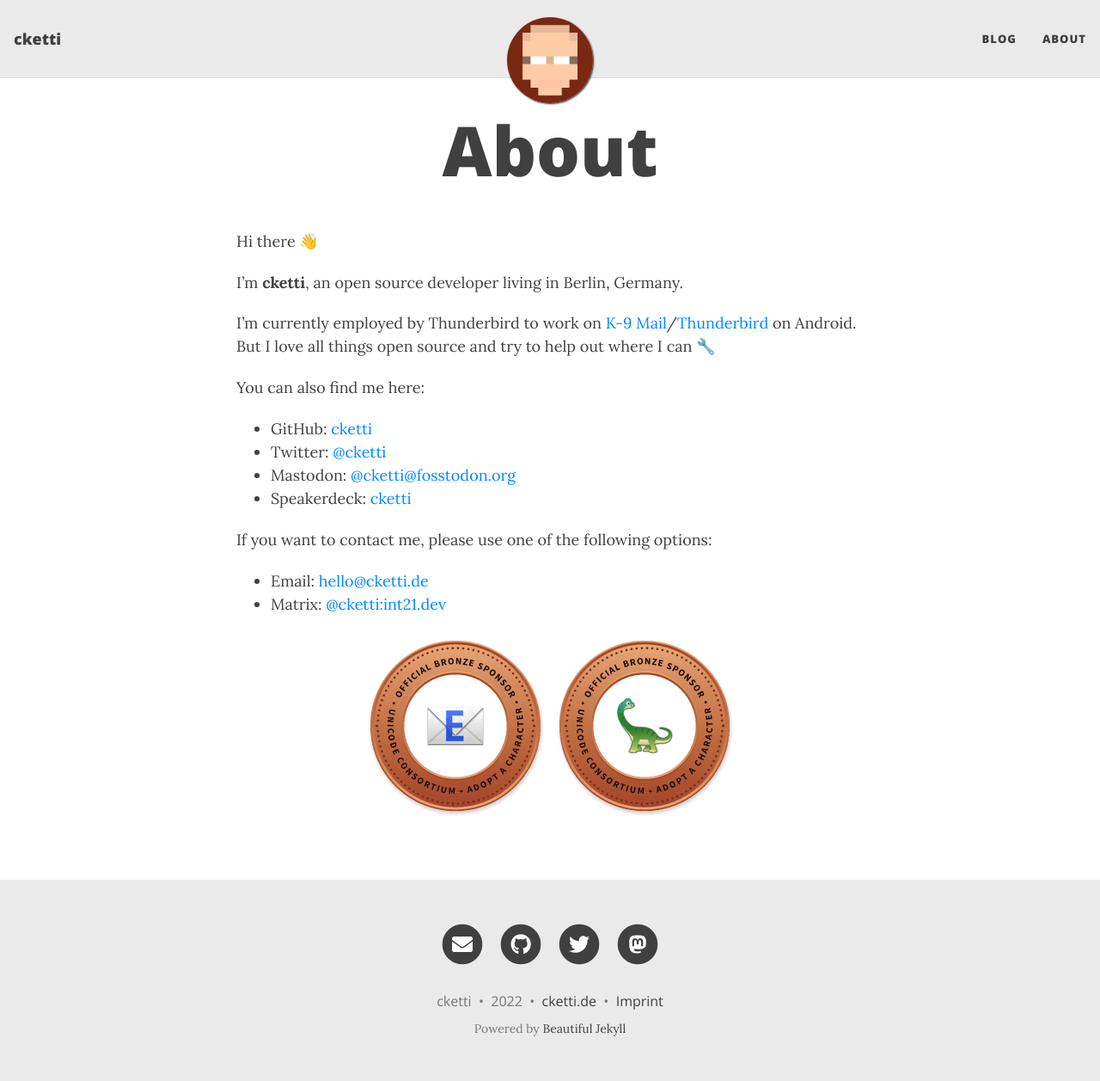
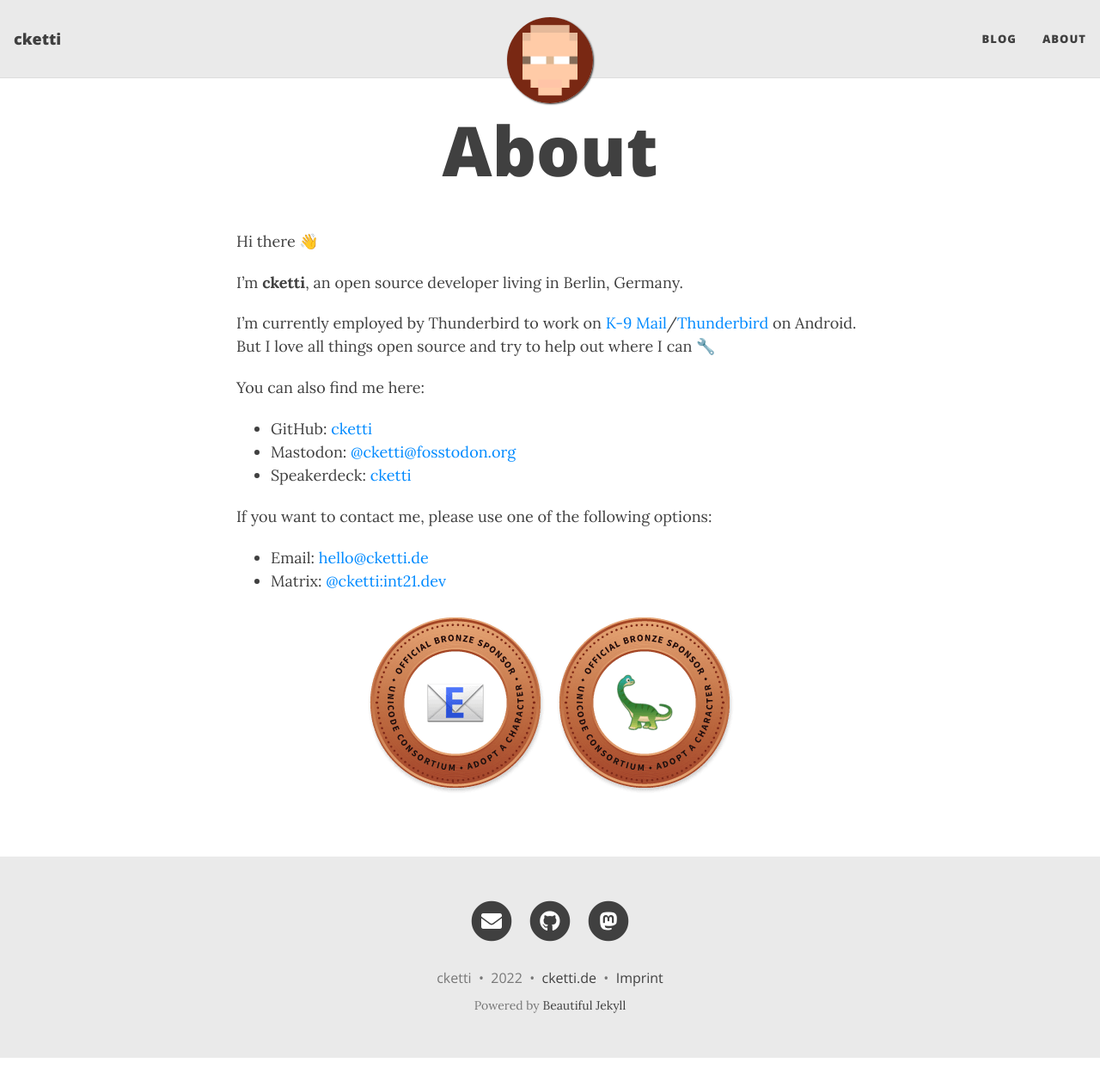
Before and after one commit to cketti/cketti.de, a Jekyll site: the page built from about.md, in a window 1280 px wide and 1257 px high. Shown: the whole window at 86% size. Built offline with Jekyll 4.4.1, drawn with Linux system fonts in a browser that asks for light colours.

Commit message:
Remove links to Twitter account

```diff
--- a/_config.yml
+++ b/_config.yml
@@ -34,7 +34,6 @@
 social-network-links:
   email: "hello@cketti.de"
   github: "cketti"
-  twitter: "cketti"
   mastodon: "fosstodon.org/@cketti"
 
 url-pretty: "cketti.de"
--- a/about.md
+++ b/about.md
@@ -14,7 +14,6 @@
 You can also find me here:
 
 * GitHub: [cketti](https://github.com/cketti)
-* Twitter: [@cketti](https://twitter.com/cketti)
 * Mastodon: [@cketti@fosstodon.org](https://fosstodon.org/@cketti)
 * Speakerdeck: [cketti](https://speakerdeck.com/cketti)
 
```
